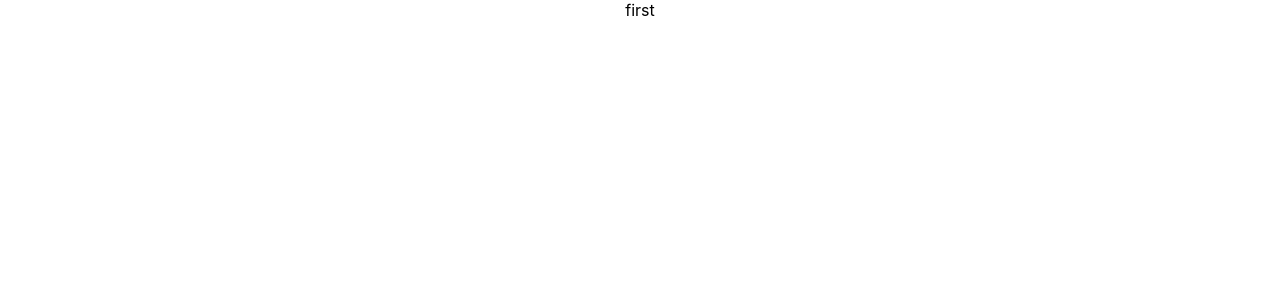
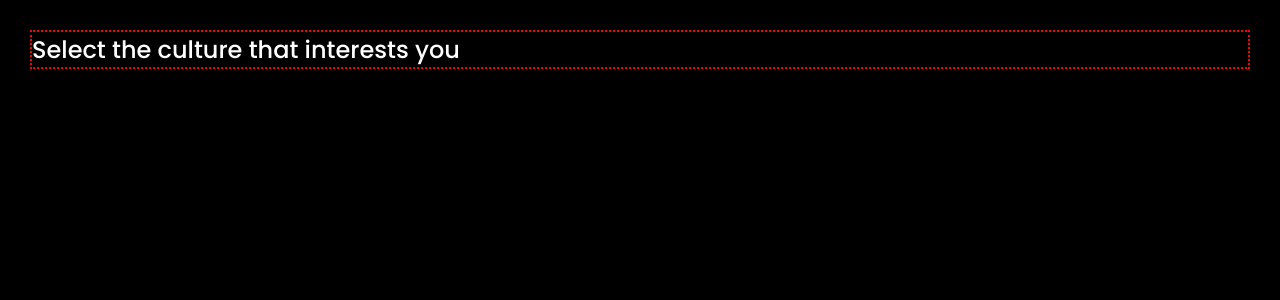
Before and after one commit to eyalnissim124820/Group_5, a React (Create React App) app in the folder front_end/: page /CultureSelection in a window 1280 px wide. Shown: the top 300 px of the page. Built offline with nearby package versions, Linux system fonts and the light colour scheme.

Commit message:
first push yael

```diff
--- a/front_end/src/App.js
+++ b/front_end/src/App.js
@@ -1,9 +1,10 @@
 import './App.css';
+import CultureSelection from './CultureSelection/CultureSelection';
 
 function App() {
   return (
     <div className="App">
-      first
+      <CultureSelection />
     </div>
   );
 }
--- /dev/null
+++ b/front_end/src/CultureSelection/CultureSelection.css
@@ -0,0 +1,21 @@
+@import url("https://fonts.googleapis.com/css2?family=Open+Sans:wght@300;400;500;600&family=Poppins:wght@100;200;300;400;500;600;700;800&family=Roboto:wght@100;300;400;500;700&display=swap");
+
+* {
+  font-family: "Poppins", sans-serif;
+  background: black;
+  box-sizing: border-box;
+  margin: 0;
+  padding: 0;
+}
+
+.culture-selection-container {
+  border: 2px red dotted;
+  margin: 30px;
+}
+
+.culture-selection-title {
+  color: white;
+  text-align: left;
+  font-weight: 500;
+  font-size: 24px;
+}
--- /dev/null
+++ b/front_end/src/CultureSelection/CultureSelection.jsx
@@ -0,0 +1,13 @@
+import React from 'react'
+import "./CultureSelection.css"
+
+const CultureSelection = () => {
+  return (
+    <div className="culture-selection-container">
+      <div className="go-back-section"></div>
+      <h2 className="culture-selection-title">Select the culture that interests you</h2>
+    </div>
+  )
+}
+
+export default CultureSelection
```
Also changed, not shown: front_end/src/ChooseExperience/ChooseExperience.css (added), front_end/src/ChooseExperience/ChooseExperience.jsx (added).
